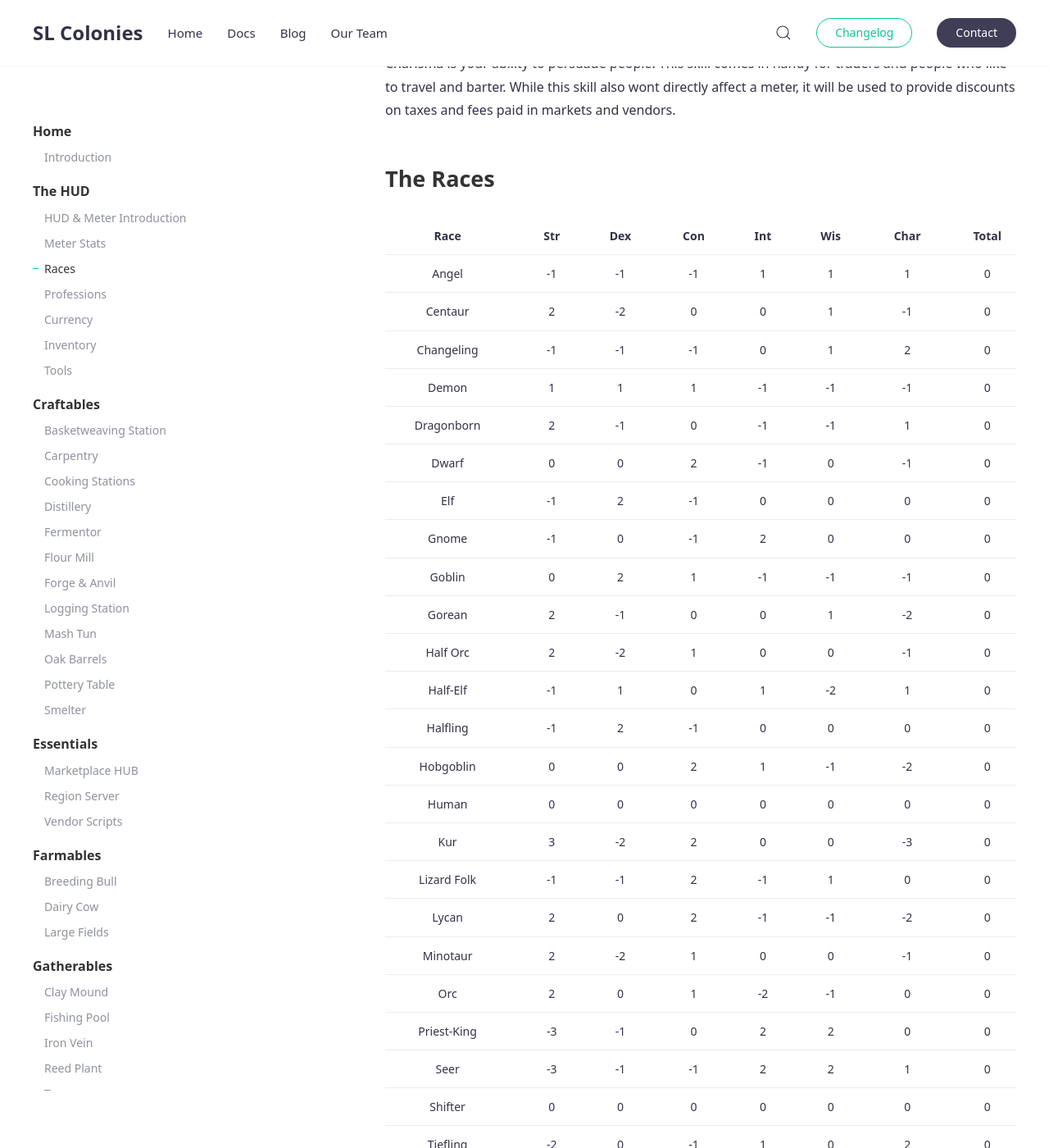
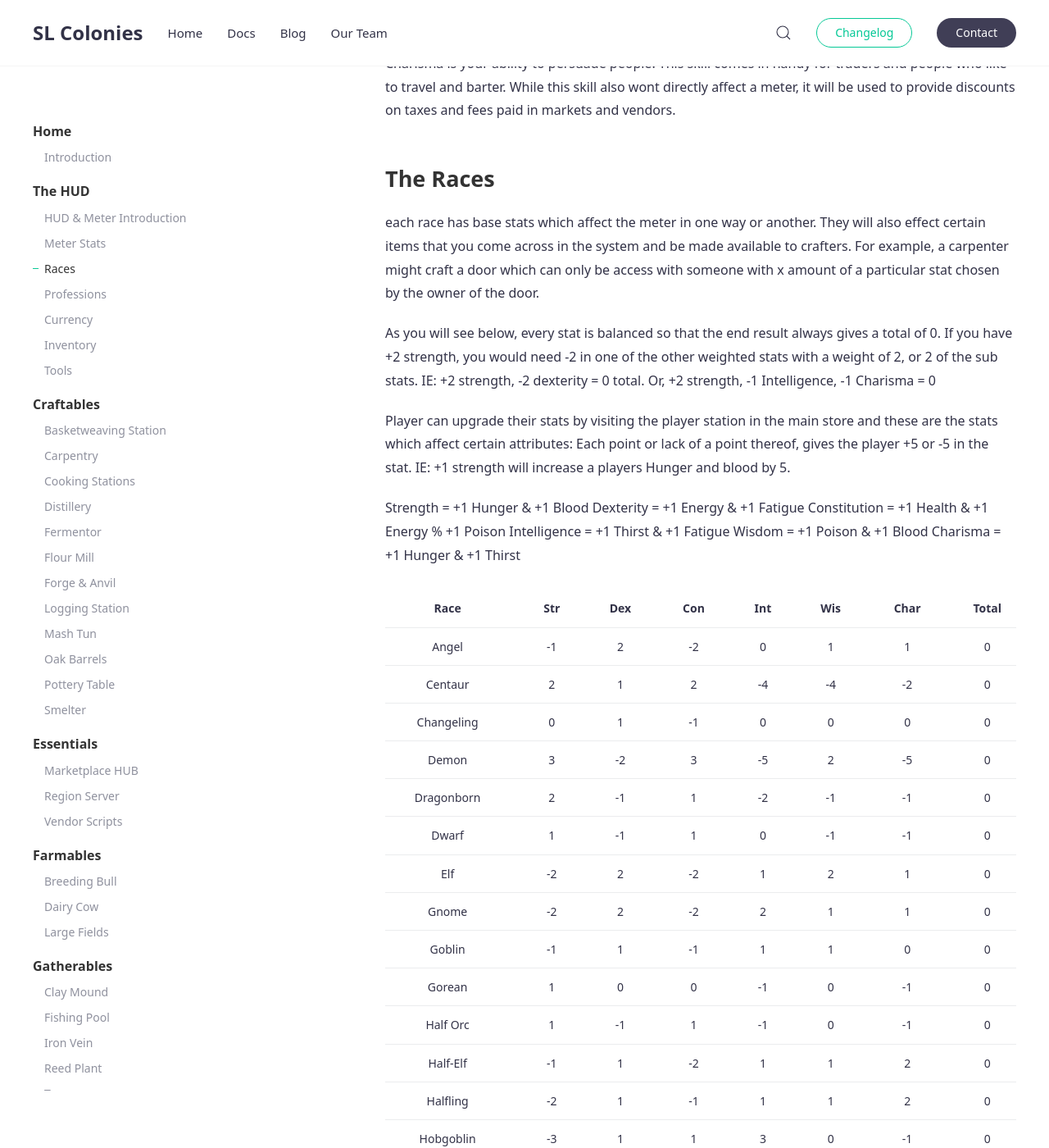
Before and after one commit to SLColonies/Public, a Jekyll site: the page built from _docs/races.md, in a window 1280 px wide and 1400 px high, scrolled down 2365 px. Shown: the whole window at 82% size. Built offline with Jekyll 4.4.1, drawn with Linux system fonts in a browser that asks for light colours; some of the changed text lies outside the part shown.

Commit message:
Add files via upload

```diff
--- a/_docs/races.md
+++ b/_docs/races.md
@@ -12,7 +12,7 @@ There are 6 traits that each race has. Humans are the most balanced race, having
 | Lycan |  2  |  0  |  2  | -1  | -1  | -2  |   0  |
 
 ## The Stats
-Some traits will affect the meter directly, such as constitution will increase player total health and blood, while dexterity would affect total energy and fatigue.
+Some traits will affect the meter directly, such as constitution will increase player total health and energy, while dexterity would affect total energy and fatigue.
 
 Other stats like strength might affect total damage per hit using hand held weapons while dexterity might also increase damage on ranged weapons.
 
@@ -51,33 +51,47 @@ Charisma is your ability to persuade people. This skill comes in handy for trade
 
 ## The Races
 
+each race has base stats which affect the meter in one way or another. They will also effect certain items that you come across in the system and be made available to crafters. For example, a carpenter might craft a door which can only be access with someone with x amount of a particular stat chosen by the owner of the door.
+
+As you will see below, every stat is balanced so that the end result always gives a total of 0. If you have +2 strength, you would need -2 in one of the other weighted stats with a weight of 2, or 2 of the sub stats. IE: +2 strength, -2 dexterity = 0 total. Or, +2 strength, -1 Intelligence, -1 Charisma = 0
+
+Player can upgrade their stats by visiting the player station in the main store and these are the stats which affect certain attributes:
+Each point or lack of a point thereof, gives the player +5 or -5 in the stat. IE: +1 strength will increase a players Hunger and blood by 5.
+
+Strength = +1 Hunger & +1 Blood
+Dexterity = +1 Energy & +1 Fatigue
+Constitution = +1 Health & +1 Energy % +1 Poison
+Intelligence = +1 Thirst & +1 Fatigue
+Wisdom = +1 Poison & +1 Blood
+Charisma = +1 Hunger & +1 Thirst
+
 |Race       | Str | Dex | Con | Int | Wis | Char| Total|
 |:---------:|:---:|:---:|:---:|:---:|:---:|:---:|:----:|
-|Angel      | -1  | -1  | -1  |  1  |  1  |  1  |  0   |
-|Centaur    |  2  | -2  |  0  |  0  |  1  | -1  |  0   |
-|Changeling | -1  | -1  | -1  |  0  |  1  |  2  |  0   |
-|Demon      |  1  |  1  |  1  | -1  | -1  | -1  |  0   |
-|Dragonborn |  2  | -1  |  0  | -1  | -1  |  1  |  0   |
-|Dwarf      |  0  |  0  |  2  | -1  |  0  | -1  |  0   |
-|Elf        | -1  |  2  | -1  |  0  |  0  |  0  |  0   |
-|Gnome      | -1  |  0  | -1  |  2  |  0  |  0  |  0   |
-|Goblin	    |  0  |  2  |  1  | -1  | -1  | -1  |  0   |
-|Gorean     |  2  | -1  |  0  |  0  |  1  | -2  |  0   |
-|Half Orc   |  2  | -2  |  1  |  0  |  0  | -1  |  0   |
-|Half-Elf   | -1  |  1  |  0  |  1  | -2  |  1  |  0   |
-|Halfling   | -1  |  2  | -1  |  0  |  0  |  0  |  0   |
-|Hobgoblin  |  0  |  0  |  2  |  1  | -1  | -2  |  0   |
+|Angel      | -1  |  2  | -2  |  0  |  1  |  1  |  0   |
+|Centaur    |  2  |  1  |  2  | -4  | -4  | -2  |  0   |
+|Changeling |  0  |  1  | -1  |  0  |  0  |  0  |  0   |
+|Demon      |  3  | -2  |  3  | -5  |  2  | -5  |  0   |
+|Dragonborn |  2  | -1  |  1  | -2  | -1  | -1  |  0   |
+|Dwarf      |  1  | -1  |  1  |  0  | -1  | -1  |  0   |
+|Elf        | -2  |  2  | -2  |  1  |  2  |  1  |  0   |
+|Gnome      | -2  |  2  | -2  |  2  |  1  |  1  |  0   |
+|Goblin     | -1  |  1  | -1  |  1  |  1  |  0  |  0   |
+|Gorean     |  1  |  0  |  0  | -1  |  0  | -1  |  0   |
+|Half Orc   |  1  | -1  |  1  | -1  |  0  | -1  |  0   |
+|Half-Elf   | -1  |  1  | -2  |  1  |  1  |  2  |  0   |
+|Halfling   | -2  |  1  | -1  |  1  |  1  |  2  |  0   |
+|Hobgoblin  | -3  |  1  |  1  |  3  |  0  | -1  |  0   |
 |Human      |  0  |  0  |  0  |  0  |  0  |  0  |  0   |
-|Kur        |  3  | -2  |  2  |  0  |  0  | -3  |  0   |
-|Lizard Folk| -1  | -1  |  2  | -1  |  1  |  0  |  0   |
-|Lycan      |  2  |  0  |  2  | -1  | -1  | -2  |  0   |
-|Minotaur   |  2  | -2  |  1  |  0  |  0  | -1  |  0   |
-|Orc        |  2  |  0  |  1  | -2  | -1  |  0  |  0   |
-|Priest-King| -3  | -1  |  0  |  2  |  2  |  0  |  0   |
-|Seer       | -3  | -1  | -1  |  2  |  2  |  1  |  0   |
-|Shifter    |  0  |  0  |  0  |  0  |  0  |  0  |  0   |
-|Tiefling   | -2  |  0  | -1  |  1  |  0  |  2  |  0   |
-|Vampire    | -1  |  1  | -2  |  0  |  1  |  1  |  0   |
-|Werewolf   |  3  |  1  |  1  | -1  |  0  | -4  |  0   |
-|Werebear   |  2  |  0  |  3  | -1  | -1  | -3  |  0   |
-|Witcher    |  1  |  1  |  0  |  1  |  1  | -4  |  0   |
+|Kur        |  3  | -2  |  3  | -3  | -2  | -3  |  0   |
+|Lizard Folk|  1  |  1  | -2  |  0  |  3  | -3  |  0   |
+|Lycan      |  3  | -2  |  3  | -2  | -2  | -4  |  0   |
+|Minotaur   |  3  | -3  |  3  | -2  | -2  | -2  |  0   |
+|Orc        |  2  | -2  |  2  | -1  | -1  | -2  |  0   |
+|Priest-King|  1  |  1  | -2  |  0  |  0  |  0  |  0   |
+|Seer       | -2  |  2  | -2  |  2  |  2  |  0  |  0   |
+|Shifter    |  0  |  1  | -1  |  0  |  0  |  0  |  0   |
+|Tiefling   |  0  |  1  | -2  |  1  | -1  |  2  |  0   |
+|Vampire    |  1  |  1  | -1  |  0  |  0  |  2  |  0   |
+|Werewolf   |  2  | -2  |  2  | -1  | -1  | -2  |  0   |
+|Werebear   |  3  | -3  |  3  | -2  | -2  | -2  |  0   |
+|Witcher    |  1  |  1  |  1  | -1  | -1  | -4  |  0   |
```
